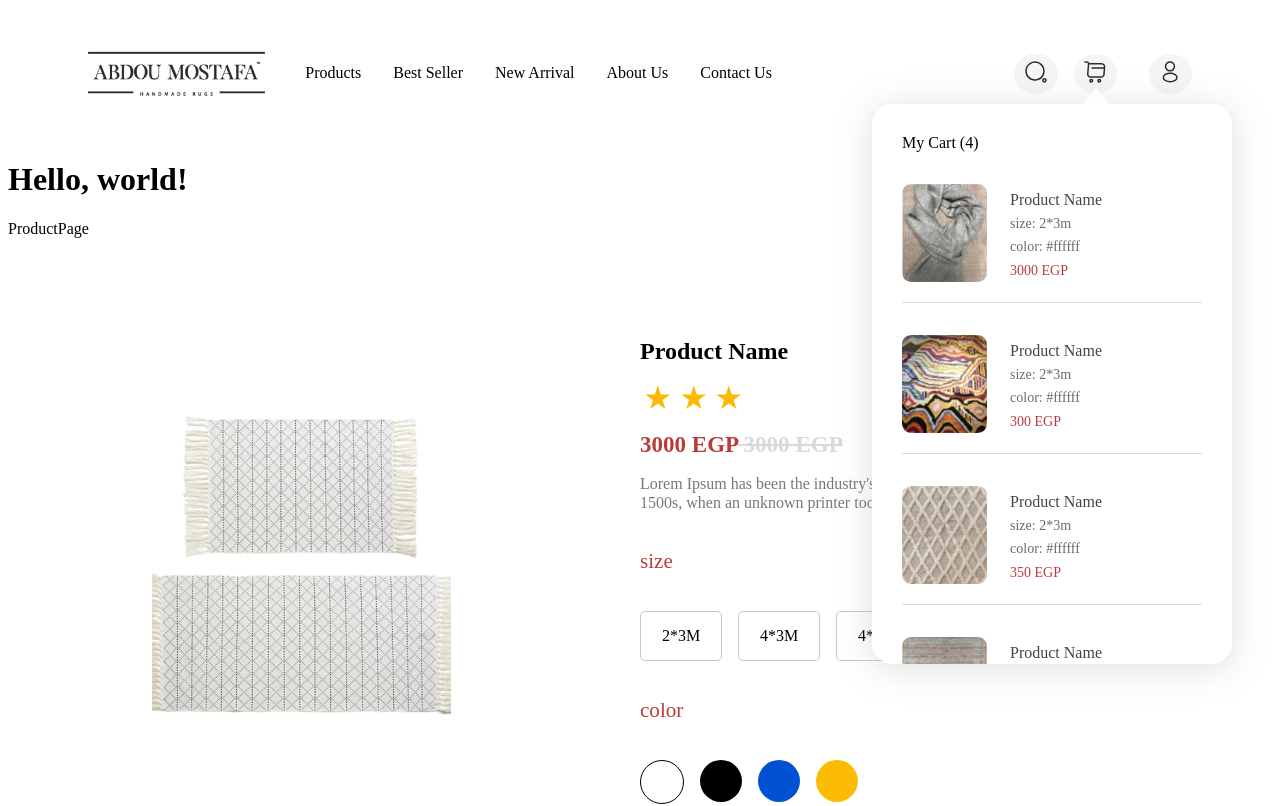
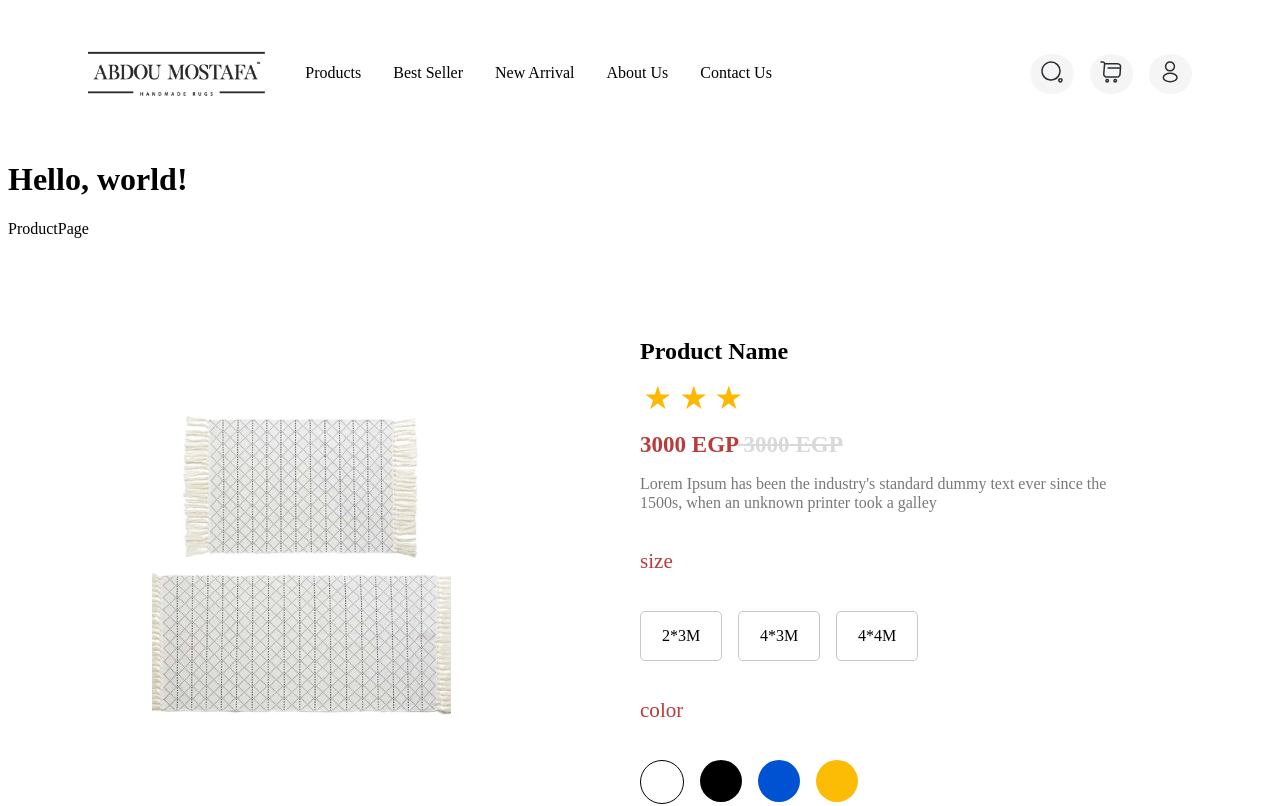
Before and after one commit to m3tesim/Ecommarce-ProductPage, a React (Create React App) app: page / in a window 1280 px wide. Shown: the top 806 px of the page. Built offline with nearby package versions, Linux system fonts and the light colour scheme.

Commit message:
add dropDown fuctionality

```diff
--- a/src/components/NavBar.jsx
+++ b/src/components/NavBar.jsx
@@ -12,6 +12,30 @@ const headers = [
 ];
 
 class NavBar extends Component {
+  state = {
+    dropDown: false,
+  };
+
+  componentDidMount() {
+    document.addEventListener("click", this.handleClickOutside, true);
+  }
+  componentWillUnmount() {
+    document.removeEventListener("click", this.handleClickOutside, true);
+  }
+
+  wrapper = React.createRef();
+
+  handleClickOutside = (event) => {
+    if (!this.wrapper.current || !this.wrapper.current.contains(event.target)) {
+      this.setState({
+        dropDown: false,
+      });
+    }
+  };
+
+  dropDown = (value) => {
+    this.setState({ dropDown: value });
+  };
   render() {
     return (
       <div className="nav-container">
@@ -23,14 +47,17 @@ class NavBar extends Component {
             ))}
           </ul>
         </div>
-        <div className="nav-icons">
+        <div className="nav-icons" ref={this.wrapper}>
           <div className="icon">
             <SearchIcon />
           </div>
-          <div className="icon">
+          <div
+            onClick={() => this.dropDown(!this.state.dropDown)}
+            className="icon cartDown"
+          >
             <CartIcon />
           </div>
-          <Cart />
+          {this.state.dropDown && <Cart />}
 
           <div className="icon">
             <ProfileIcon />
--- a/src/components/cart.jsx
+++ b/src/components/cart.jsx
@@ -1,5 +1,6 @@
 import React, { Component } from "react";
 import { products } from "../utils/services/data";
+import { ReactComponent as TrashIcon } from "../utils/icons/trash.svg";
 
 export default class Cart extends Component {
   render() {
@@ -13,9 +14,9 @@ export default class Cart extends Component {
               <CartItem product={p} />
             ))}
           </div>
-          <div>
+          <div className="total">
             <span>subtotal</span>
-            <span>5000 EGP</span>
+            <span className="red-text">5000 EGP</span>
           </div>
 
           <button className="primary-button">Go To Cart</button>
@@ -38,6 +39,9 @@ function CartItem(props) {
         <span className="gray-text">color: {product.color[0]}</span>
         <span className="red-text ">{product.price} EGP</span>
       </div>
+      <div className="trash">
+        <TrashIcon />
+      </div>
     </div>
   );
 }
--- a/src/styles/App.scss
+++ b/src/styles/App.scss
@@ -26,6 +26,7 @@
   background-color: $lightGray-color;
   border-radius: 50%;
   padding: 0.4rem 0.6rem;
+  cursor: pointer;
 }
 
 //card styles
@@ -268,8 +269,30 @@
     font-size: 16px;
     font-weight: 500;
   }
-  .red-text {
-    font-size: 14px;
+
+  .total {
+    font-family: Montserrat;
+    font-size: 18px;
+    font-style: normal;
+    font-weight: 500;
+    line-height: 150%; /* 27px */
+    text-transform: capitalize;
+    display: flex;
+    justify-content: space-between;
+    padding: 2rem 0;
+  }
+  .total :first-child {
+    color: #7e7e7e;
+  }
+  button {
+    width: 100%;
+    cursor: pointer;
+  }
+  .trash {
+    display: flex;
+    place-items: center;
+    justify-content: flex-end;
+    cursor: pointer;
   }
 }
 .gray-text {
```
Also changed, not shown: src/utils/icons/trash.svg (added).
